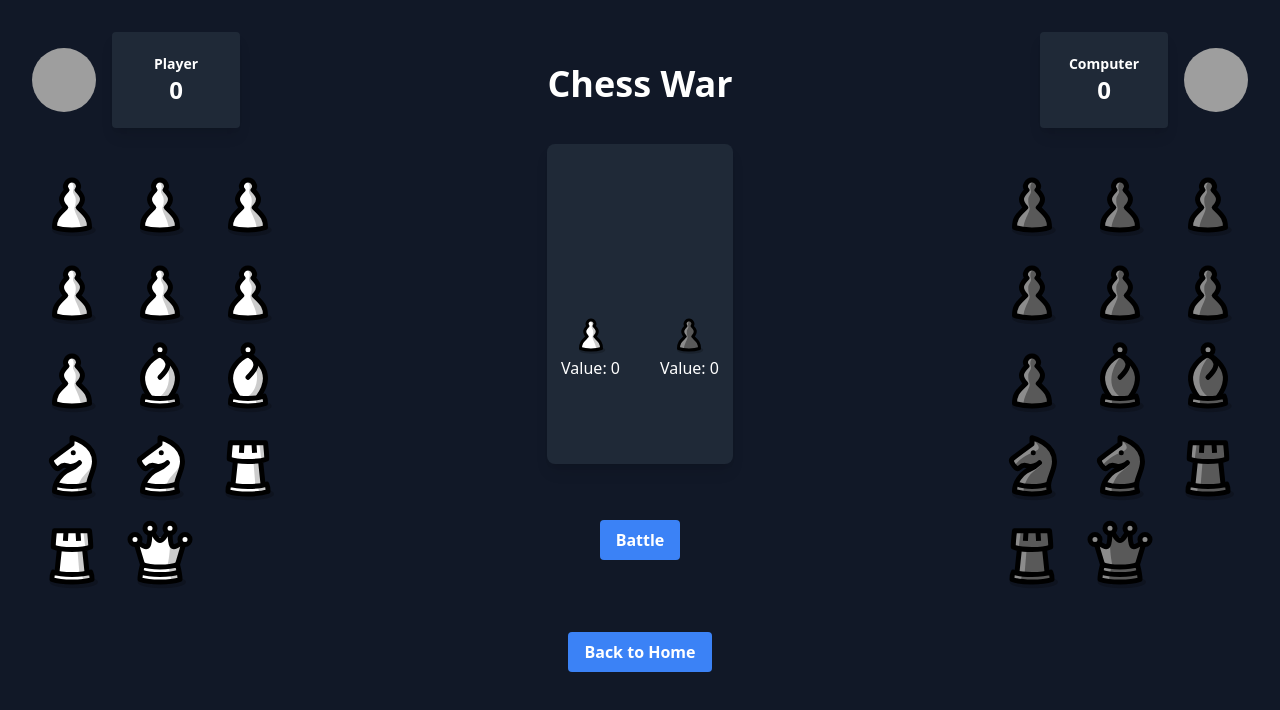
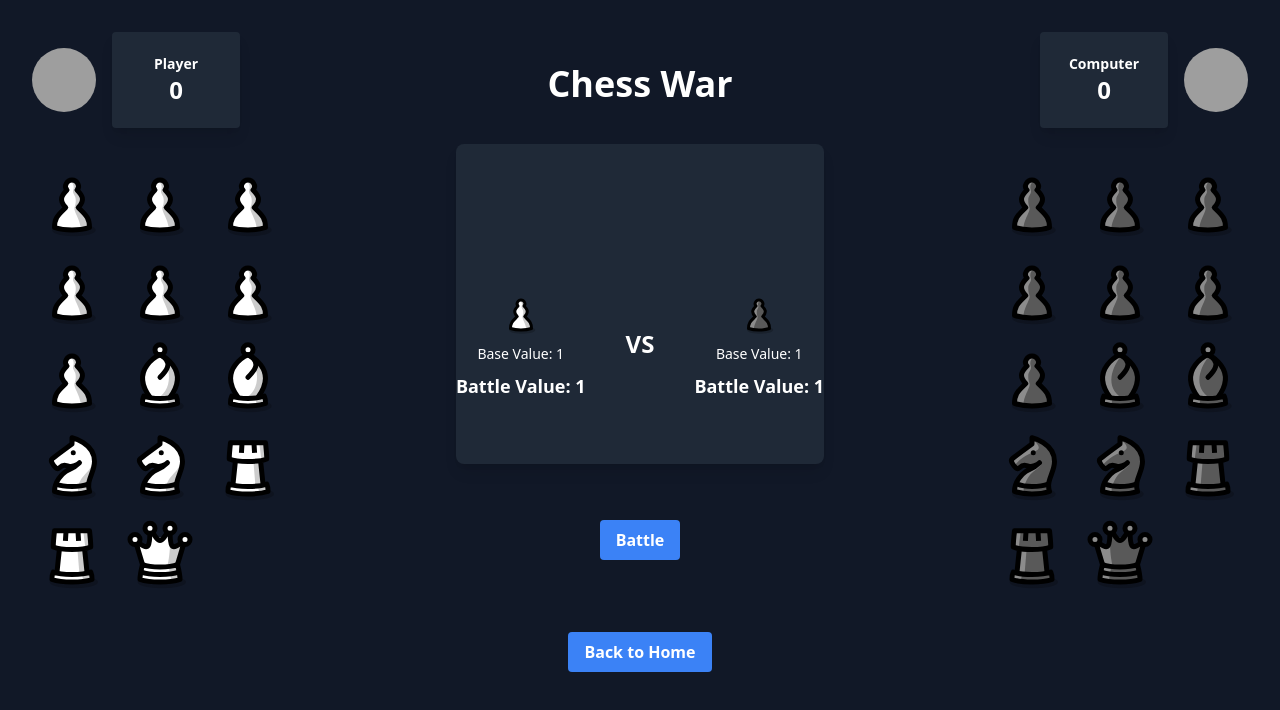
Before and after one commit to jimmacur/chess-war, a Vue app: page /game/computer in a window 1280 px wide. Both pictures are taken after a click on the button "Begin". Shown: the top 710 px of the page. Built offline with nearby package versions, Linux system fonts and the light colour scheme; grey boxes are pictures that could not be loaded.

Commit message:
bug: fixes bug where the values were not showing up correctly

```diff
--- a/src/views/PlayVsComputer.vue
+++ b/src/views/PlayVsComputer.vue
@@ -58,13 +58,16 @@
 
       <!-- Active Pieces -->
       <div v-if="activePieces.length === 2" class="mt-20 flex justify-center items-center space-x-10">
-        <div class="flex flex-col items-center">
+        <div class="flex flex-col items-center space-y-2">
           <img :src="activePieces[0].src" :alt="activePieces[0].name" class="w-12 h-12" />
-          <p>Value: {{ playerPieceValue }}</p>
+          <p class="text-sm">Base Value: {{ activePieces[0].classicalValue }}</p>
+          <p class="text-lg font-bold">Battle Value: {{ playerPieceValue }}</p>
         </div>
-        <div class="flex flex-col items-center">
+        <div class="text-2xl font-bold mx-4">VS</div>
+        <div class="flex flex-col items-center space-y-2">
           <img :src="activePieces[1].src" :alt="activePieces[1].name" class="w-12 h-12" />
-          <p>Value: {{ computerPieceValue }}</p>
+          <p class="text-sm">Base Value: {{ activePieces[1].classicalValue }}</p>
+          <p class="text-lg font-bold">Battle Value: {{ computerPieceValue }}</p>
         </div>
       </div>
     </div>
@@ -211,6 +214,9 @@ export default {
 
       if (playerPiece && computerPiece) {
         this.activePieces = [playerPiece, computerPiece];
+        // Initialize piece values when pieces are selected
+        this.playerPieceValue = this.getRandomValue(playerPiece.classicalValue);
+        this.computerPieceValue = this.getRandomValue(computerPiece.classicalValue);
         this.isBattleMode = true;
       }
     },
@@ -219,9 +225,7 @@ export default {
 
       const [playerPiece, computerPiece] = this.activePieces;
 
-      this.playerPieceValue = this.getRandomValue(playerPiece.classicalValue);
-      this.computerPieceValue = this.getRandomValue(computerPiece.classicalValue);
-
+      // Show the result of the battle
       if (this.playerPieceValue > this.computerPieceValue) {
         this.playerScore += playerPiece.classicalValue + computerPiece.classicalValue;
       } else if (this.computerPieceValue > this.playerPieceValue) {
```
